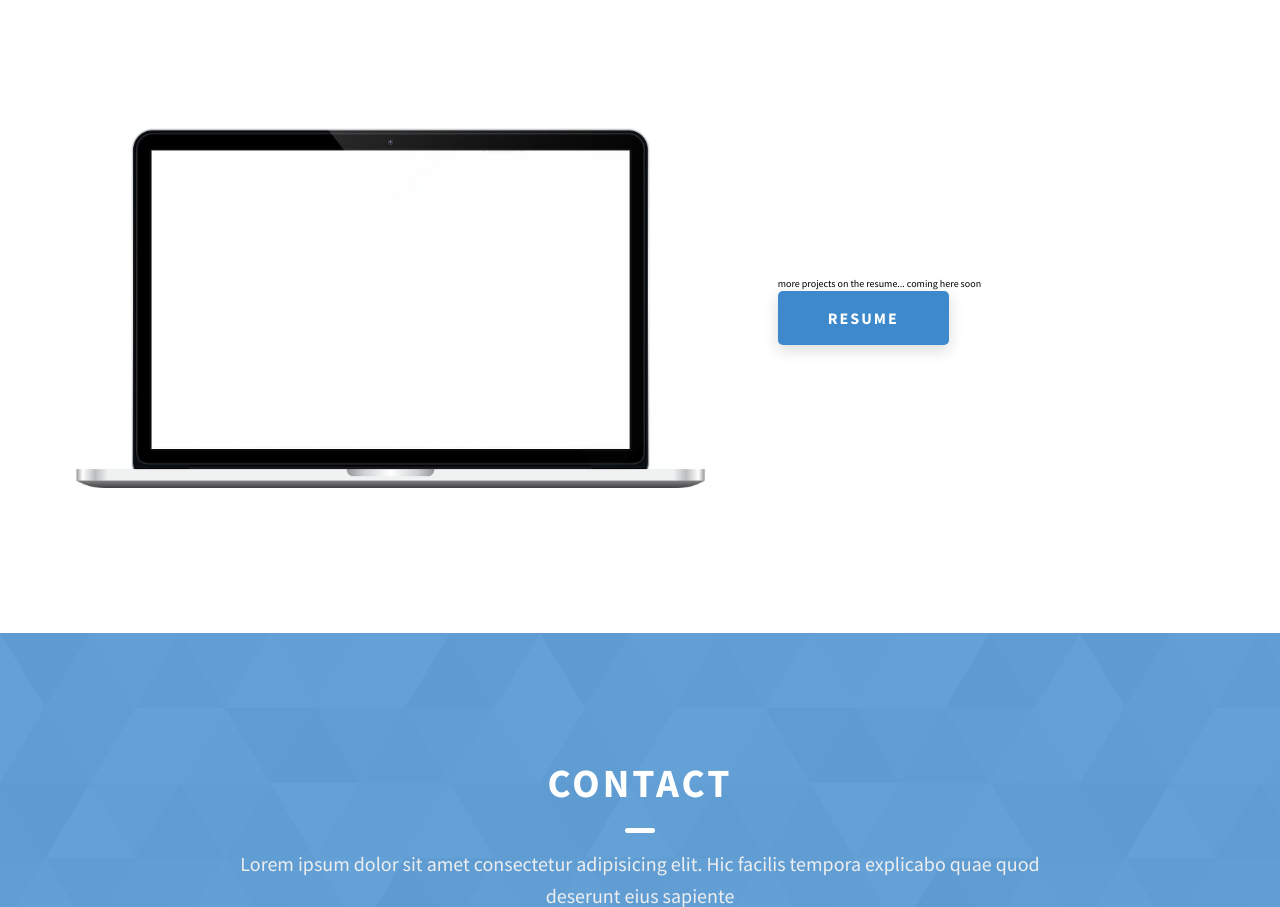
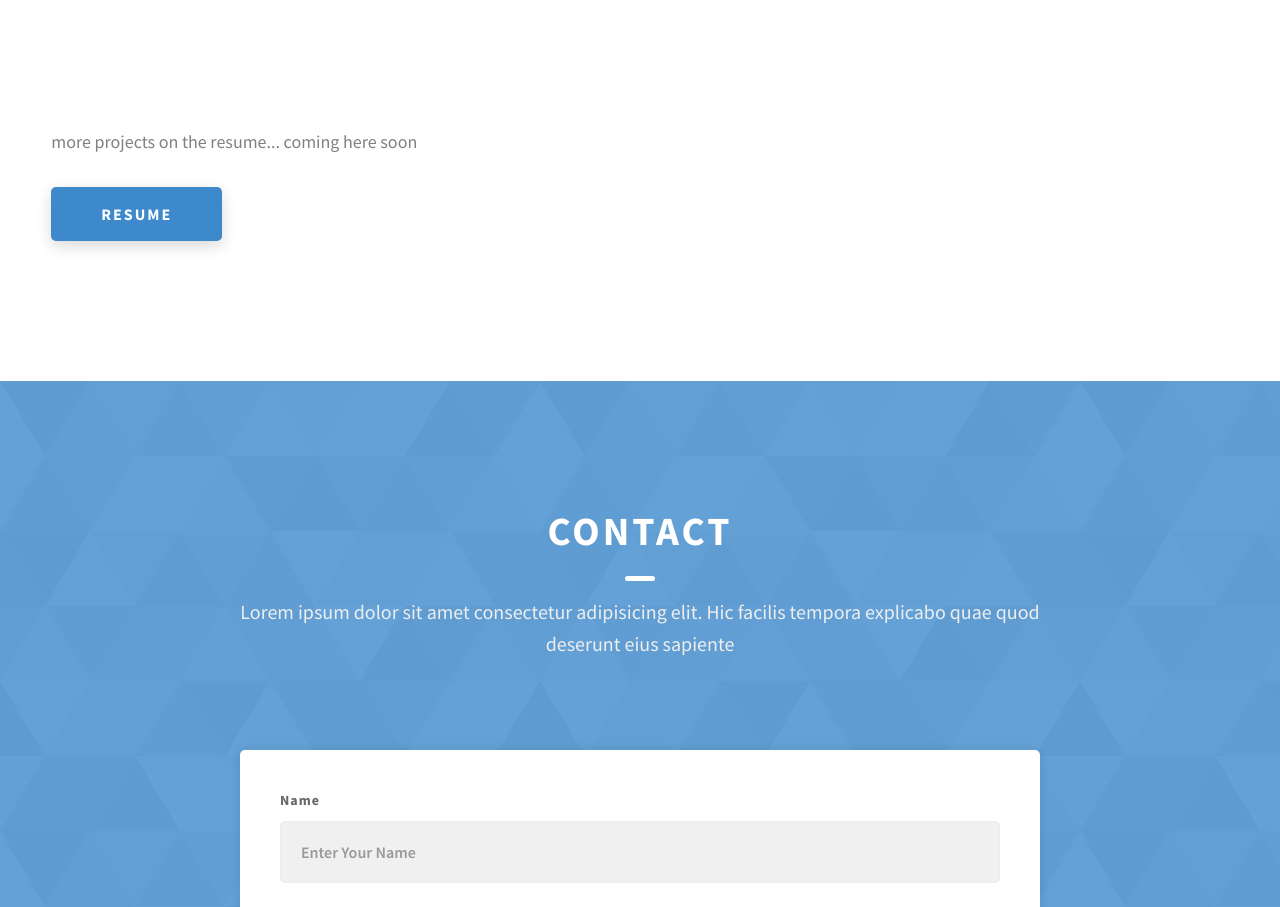
Before and after one commit to venkataramanagovindu/portfolio, a website: page index.html in a window 1280 px wide. Shown: the part 3122-4029 px from the top of the page. Drawn offline with Linux system fonts and the light colour scheme.

Commit message:
Updated project

```diff
--- a/index.html
+++ b/index.html
@@ -274,16 +274,12 @@ Passionate about building scalable and efficient solutions, from serverless arch
             </div>
           </div>
           <div class="projects__row">
-            <div class="projects__row-img-cont">
-              <img
-                src="./assets/jpeg/project-mockup-example.jpeg"
-                alt="Software Screenshot"
-                class="projects__row-img"
-                loading="lazy"
-              />
-            </div>
+
             <div class="projects__row-content">
-              more projects on the resume... coming here soon
+              <p class="projects__row-content-desc">
+
+                more projects on the resume... coming here soon
+              </p>
 
               <a
                 href=""
```
